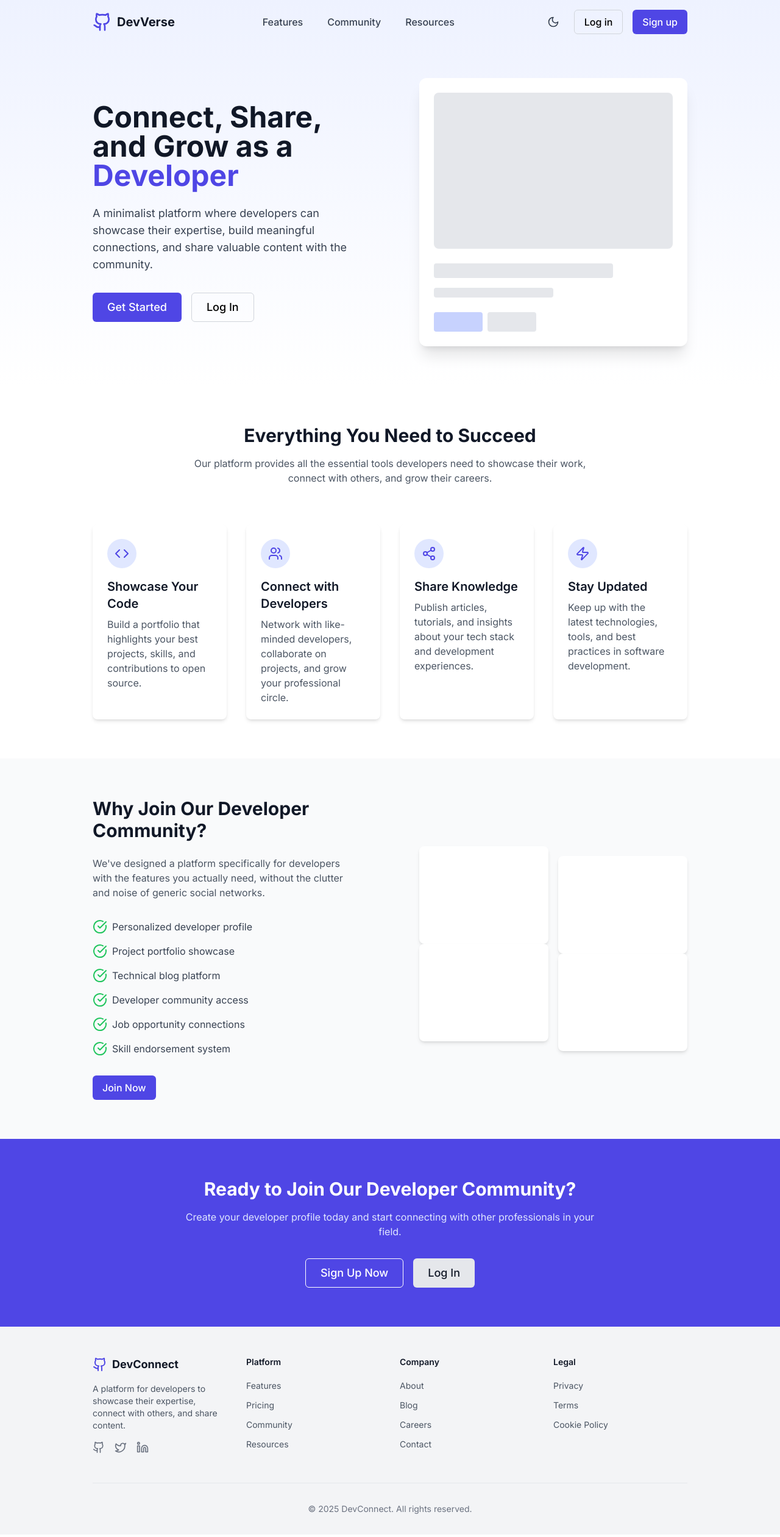
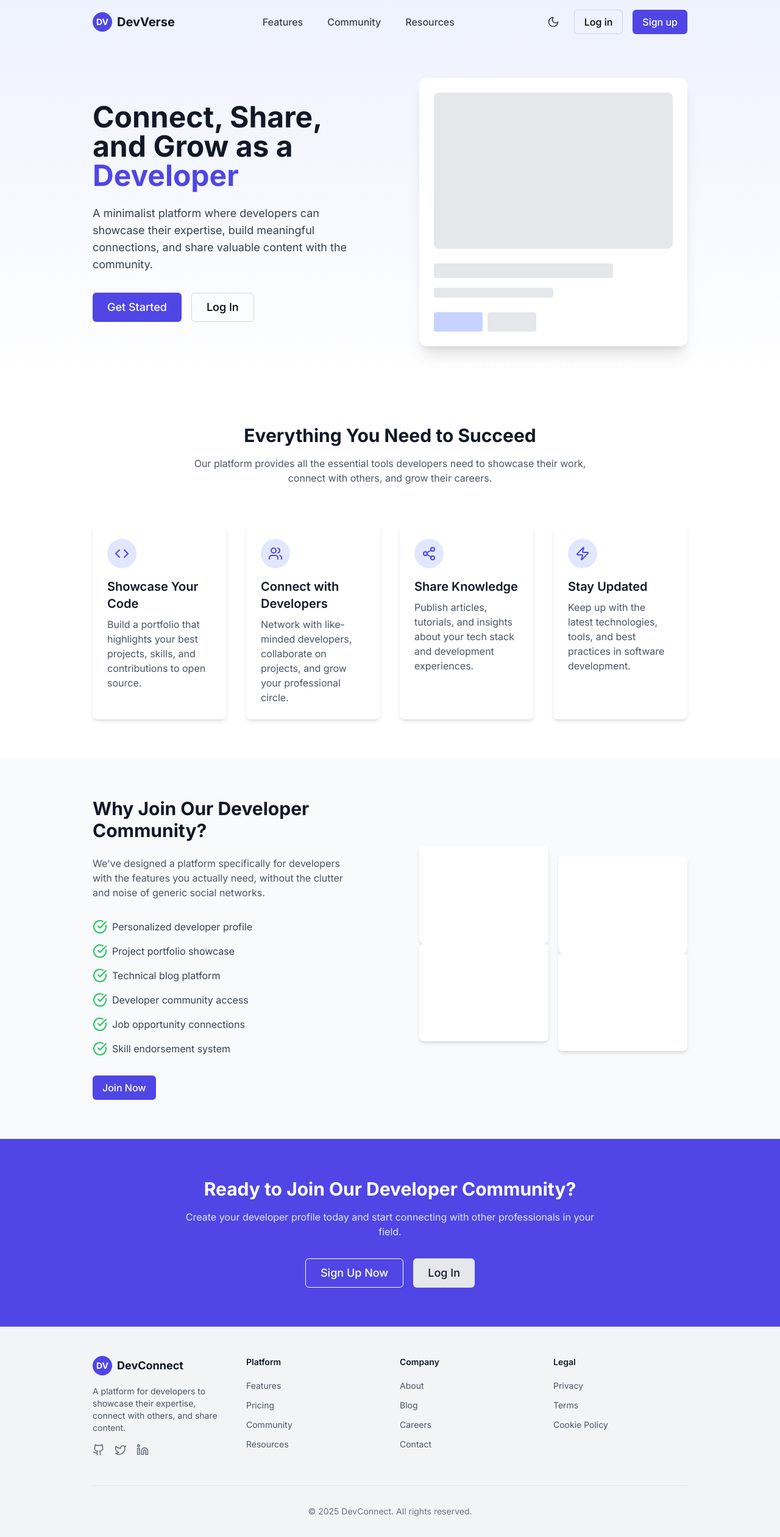
Before and after one commit to jaendev/DevVerse, a Next.js app in the folder devverse-front/: page / in a window 1280 px wide. Shown: the whole page at 61% size. Built offline with nearby package versions, Linux system fonts and the light colour scheme.

Commit message:
refactor(layout): replace GitHub icon with custom logo in Header and Footer
Update the Header and Footer components to use a custom logo ("DV") instead of the GitHub icon. This change aligns the branding with the project's visual identity and improves consistency across the UI.

```diff
--- a/devverse-front/src/app/components/layout/Footer.tsx
+++ b/devverse-front/src/app/components/layout/Footer.tsx
@@ -54,7 +54,9 @@ const Footer: React.FC = () => {
           {/* Logo and description */}
           <div className="col-span-1">
             <div className="flex items-center space-x-2 mb-4">
-              <Github className="h-6 w-6 text-indigo-600 dark:text-indigo-400" />
+              <div className="h-8 w-8 rounded-full bg-indigo-600 flex items-center justify-center">
+                <span className="text-white font-bold text-sm">DV</span>
+              </div>
               <span className="text-lg font-bold text-gray-900 dark:text-white">DevConnect</span>
             </div>
             <p className="text-gray-600 dark:text-gray-400 text-sm mb-4">
--- a/devverse-front/src/app/components/layout/Header.tsx
+++ b/devverse-front/src/app/components/layout/Header.tsx
@@ -3,7 +3,7 @@
 import { useState, useEffect } from 'react';
 import { useRouter } from 'next/navigation';
 import Link from 'next/link';
-import { Menu, X, Moon, Sun, Github } from 'lucide-react';
+import { Menu, X, Moon, Sun } from 'lucide-react';
 import Button from '@/app/components/ui/Button';
 import Container from '@/app/components/ui/Container';
 import { useTheme } from '@/contexts/ThemeContext';
@@ -42,7 +42,7 @@ export default function Header() {
   }, []);
 
   // Si necesitas una condición de retorno temprano, hazlo después de los hooks
-  if(!showHeader) return null;
+  if (!showHeader) return null;
 
 
   const navLinks = [
@@ -53,11 +53,10 @@ export default function Header() {
 
   return (
     <header
-      className={`fixed w-full top-0 z-50 transition-all duration-300 ${
-        scrolled
-          ?'py-2 bg-background/90 backdrop-blur-md shadow-sm'
-          : 'py-4 bg-transparent'
-      }`}
+      className={`fixed w-full top-0 z-50 transition-all duration-300 ${scrolled
+        ? 'py-2 bg-background/90 backdrop-blur-md shadow-sm'
+        : 'py-4 bg-transparent'
+        }`}
     >
       <Container>
         <div className="flex items-center justify-between">
@@ -66,7 +65,9 @@ export default function Header() {
             href="/"
             className="flex items-center space-x-2"
           >
-            <Github className="h-8 w-8 text-indigo-600 dark:text-indigo-400" />
+            <div className="h-8 w-8 rounded-full bg-indigo-600 flex items-center justify-center">
+              <span className="text-white font-bold text-sm">DV</span>
+            </div>
             <span className="text-xl font-bold text-gray-900 dark:text-white">DevVerse</span>
           </Link>
 
```
